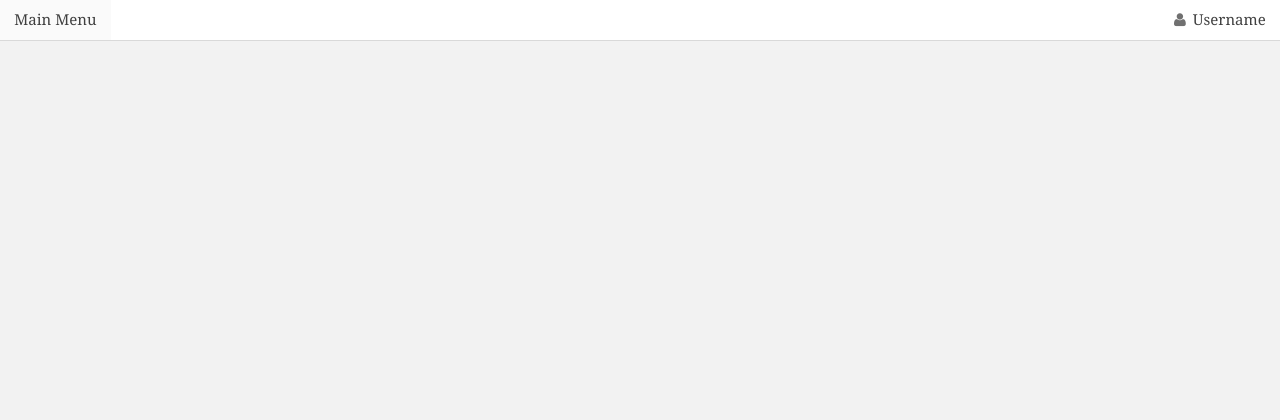
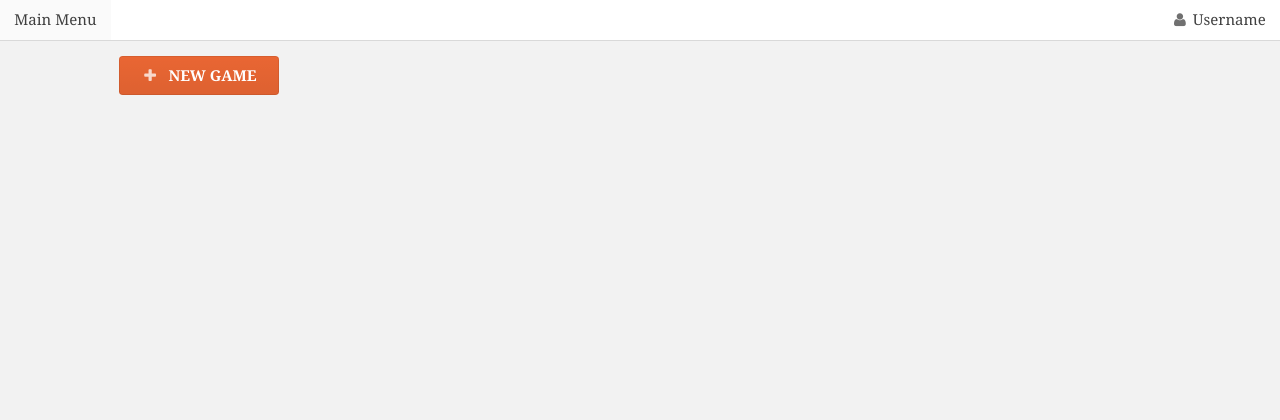
Before and after one commit to chrislaskey/kingdom, a Flask app: page / in a window 1280 px wide. Shown: the top 420 px of the page. Run offline with Flask 2, Linux system fonts and the light colour scheme; the visitor is signed in with stand-in values (Sample User, id 1); some libraries are stand-ins or nearby versions; some web fonts are replaced.

Commit message:
Created new content layout template

```diff
--- a/app/templates/index.html
+++ b/app/templates/index.html
@@ -1,20 +1,7 @@
-{% extends "layouts/common.html" %}
+{% extends "layouts/content.html" %}
 
-{% block body %}
+{% block content %}
 
-	<div class="ui fixed menu">
-		<a class="item">Main Menu</a>
-		<div class="right menu">
-			<a class="item"><i class="ui icon user"></i>Username</a>
-		</div>
-	</div>
+	<a href="/create-game" class="ui button orange"><i class="ui icon add"></i>New Game</a>
 
-	<div class="ui fixed menu inverted footer">
-  		<a class="item">Second</a>
-  		<div class="right menu">
-    		<a class="item"><i class="ui icon user"></i>Username</a>
-  		</div>
-	</div>
-
-	<div class="main"></div>
 {% endblock %}
--- /dev/null
+++ b/app/templates/layouts/content.html
@@ -0,0 +1,26 @@
+{% extends "layouts/common.html" %}
+
+{% block body %}
+
+	<div class="ui fixed menu">
+		<a class="item">Main Menu</a>
+		<div class="right menu">
+			<a class="item"><i class="ui icon user"></i>Username</a>
+		</div>
+	</div>
+
+	<div class="ui fixed menu inverted footer">
+		<a class="item">Second</a>
+		<div class="right menu">
+			<a class="item"><i class="ui icon user"></i>Username</a>
+		</div>
+	</div>
+
+	<div class="ui one column page grid main">
+		<div class="column content">
+			{% block content %}
+			{% endblock %}
+		</div>
+	</div>
+
+{% endblock %}
```
